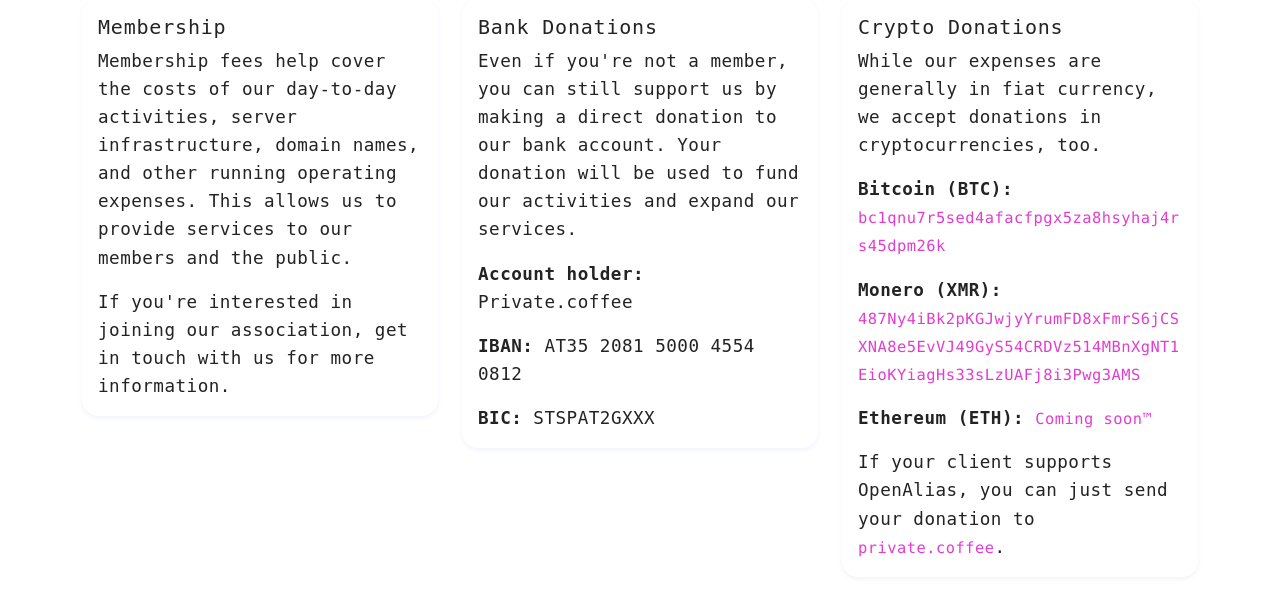
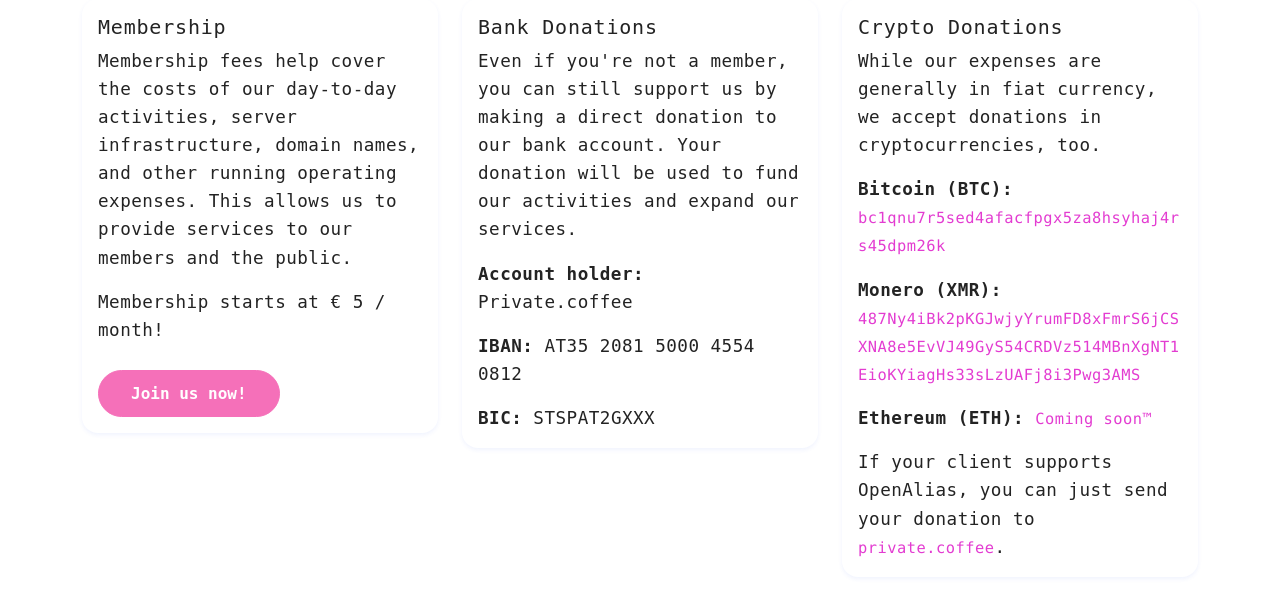
Before and after one commit to PrivateCoffee/privatecoffee-website, a Flask app: template templates/membership.html in a window 1280 px wide. Shown: the part 374-990 px from the top of the page. Run offline with Flask 3, Linux system fonts and the light colour scheme; the template is opened without the code that fills it, so the values that code supplies are empty; some libraries are stand-ins or nearby versions.

Commit message:
feat: Enhance membership section with CTA button
Updated membership information with pricing details and added
a call-to-action button linking to the join page. This aims to
increase engagement and improve user experience by providing
clear steps for potential new members.

```diff
--- a/templates/membership.html
+++ b/templates/membership.html
@@ -23,9 +23,11 @@
             public.
           </p>
           <p class="card-text">
-            If you're interested in joining our association, get in touch with
-            us for more information.
+            Membership starts at € 5 / month!
           </p>
+          <a href="https://pcof.fi/join" class="btn btn-primary">
+            Join us now!
+          </a>
         </div>
       </div>
     </div>
```
